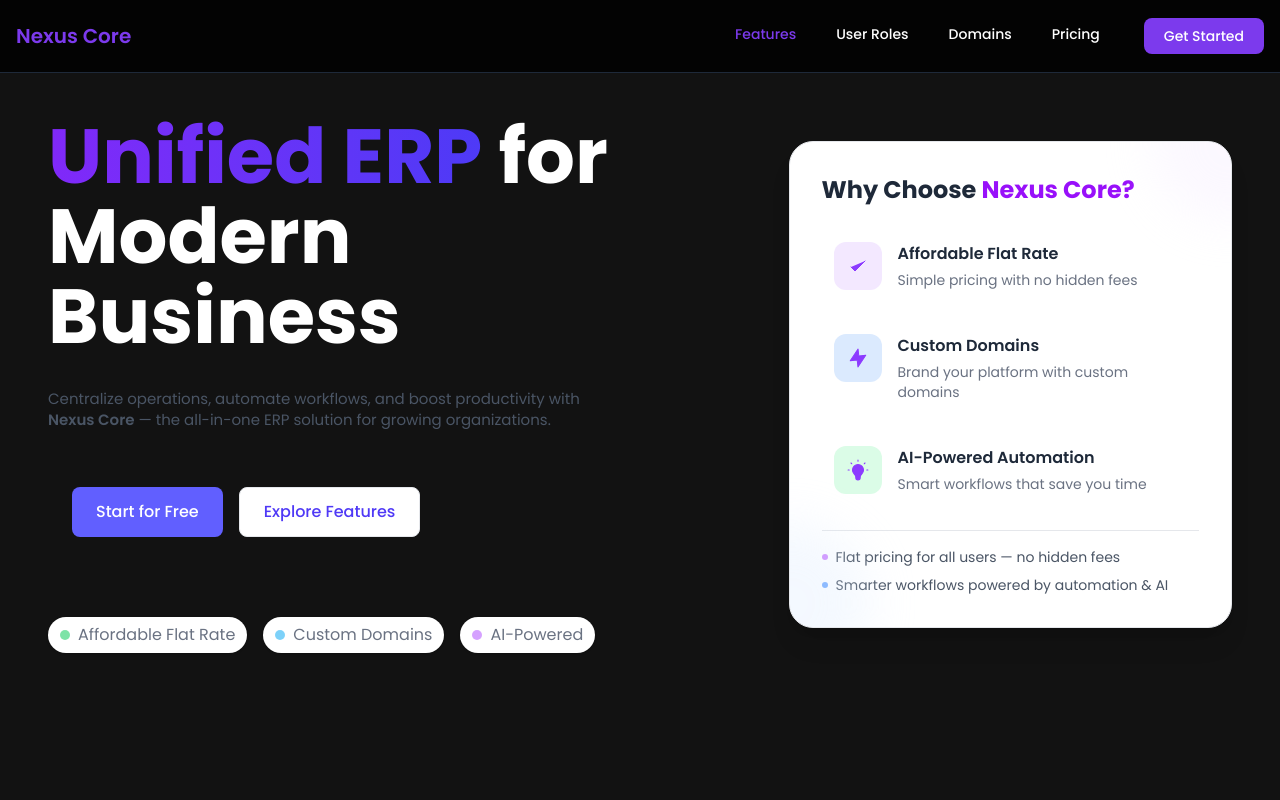
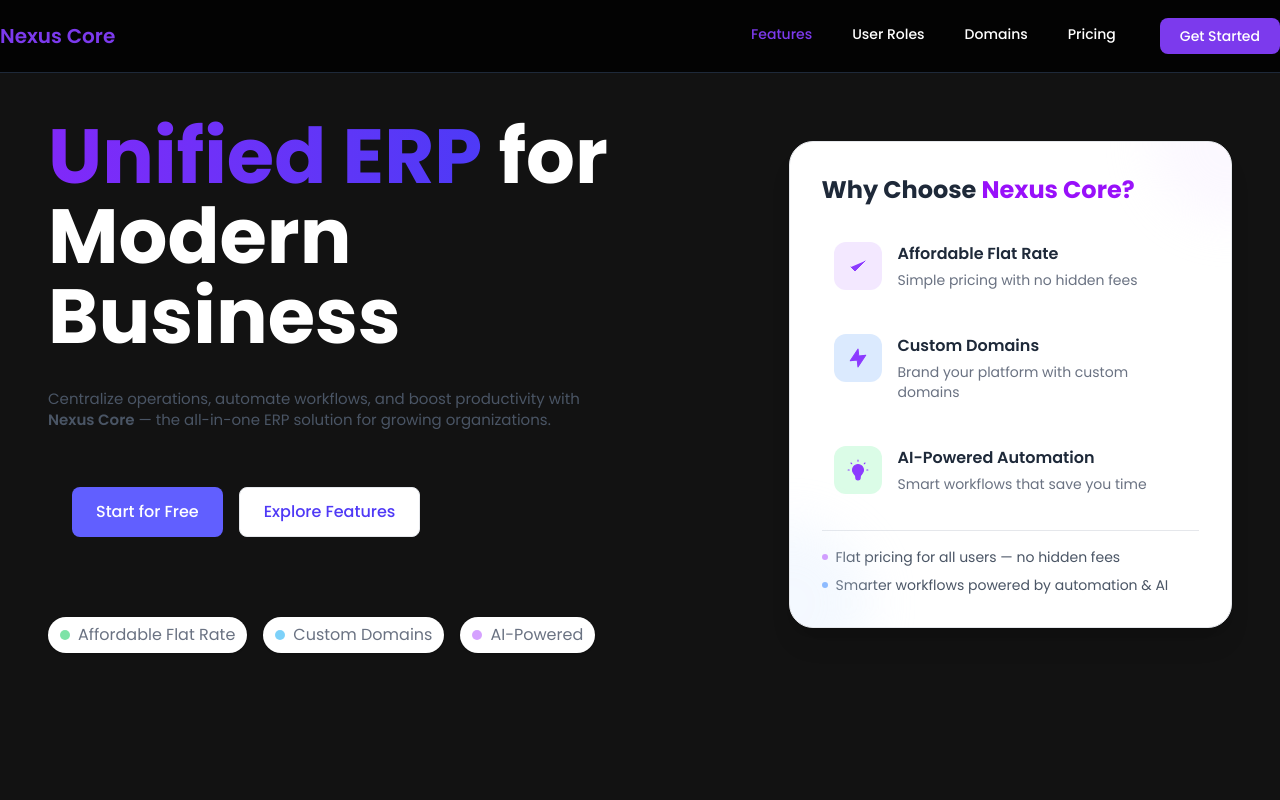
Before and after one commit to Balamiayush/Hasaan-Ahmad, a Next.js app: page / in a window 1280 px wide. Shown: the top 800 px of the page. Built offline with nearby package versions, Linux system fonts and the light colour scheme.

Commit message:
fix: Restore Loading component in Home page for improved user experience

```diff
--- a/app/components/Navbar.tsx
+++ b/app/components/Navbar.tsx
@@ -45,7 +45,7 @@ const Navbar = () => {
       transition={{ duration: 0.3, ease: 'easeOut' }}
       className="w-full fixed top-0 z-50 navbar bg-black/80 backdrop-blur-lg border-b border-gray-800"
     >
-      <div className="px-4 py-4 mx-auto flex justify-between items-center max-w-7xl">
+      <div className=" py-4 mx-auto flex justify-between items-center max-w-7xl">
         {/* Logo */}
         <motion.div whileHover={{ scale: 1.03 }} whileTap={{ scale: 0.98 }} transition={{ duration: 0.2 }}>
           <Link href="/" className="text-xl font-semibold text-[#7C3AED]">
--- a/app/page.tsx
+++ b/app/page.tsx
@@ -34,7 +34,7 @@ export default function Home() {
 
 
       {/* Page Content */}
-        {/* <Loadinggg /> */}
+        <Loadinggg />
         <Hero />
         <FeaturesSection />
         <Card />
```
